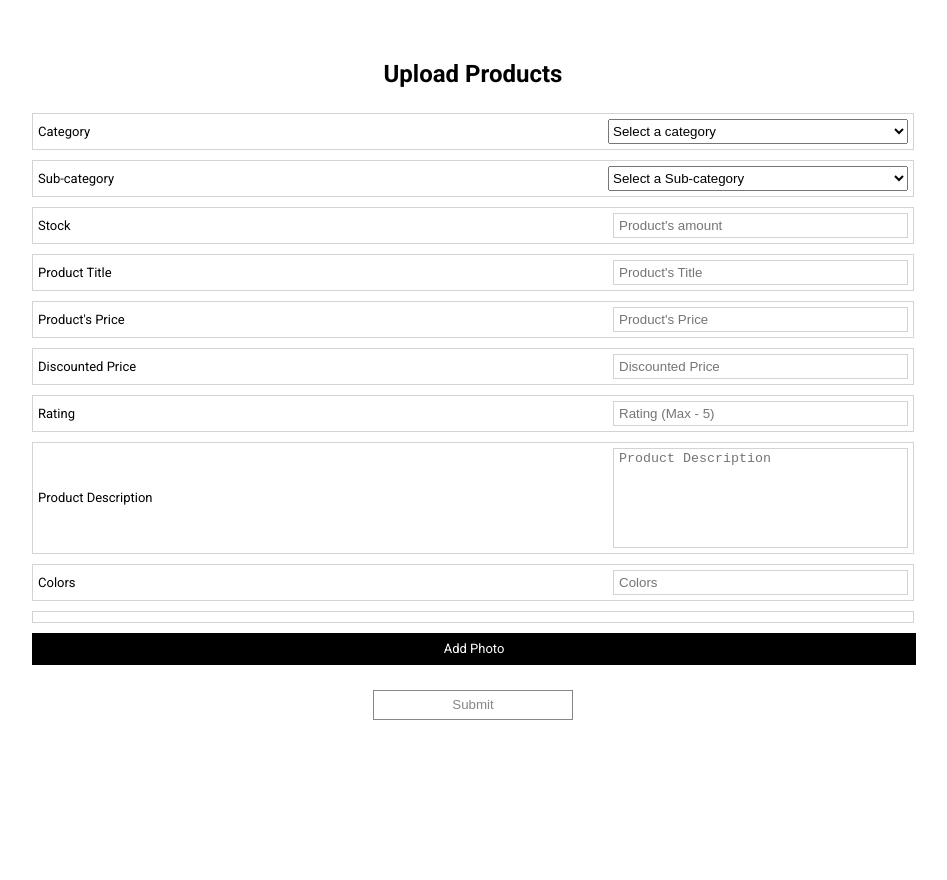
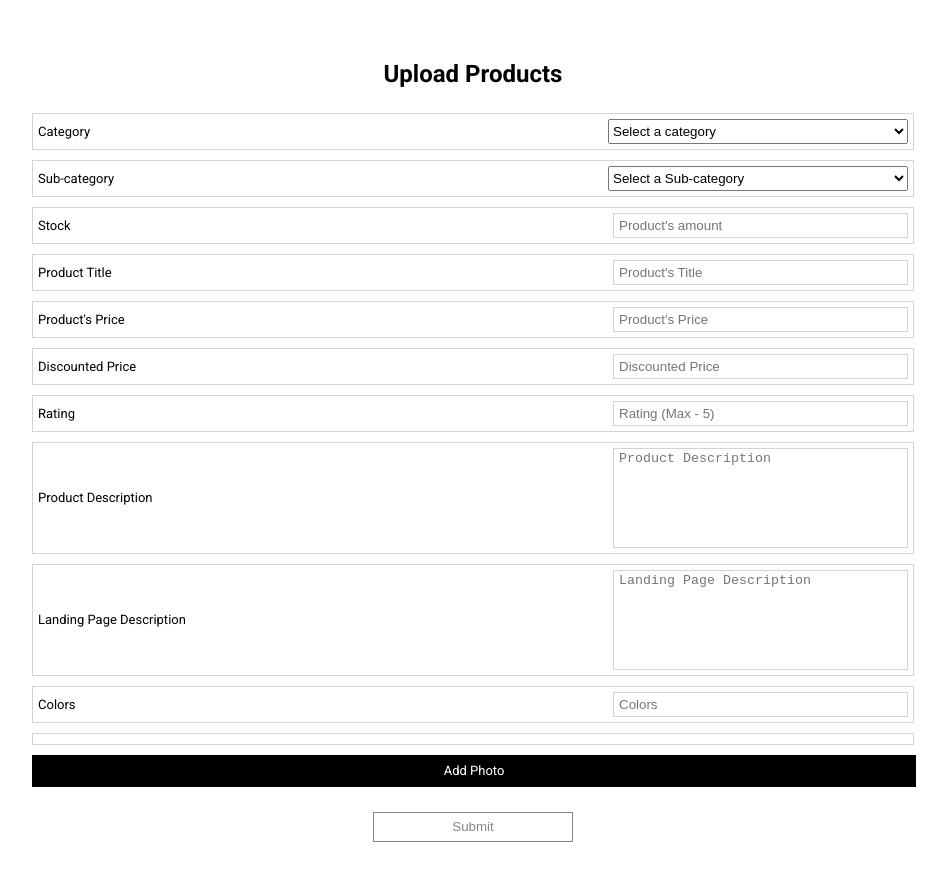
Before and after one commit to Aminur-Rahman-Kanon/boxdelabonita-service-client, a React (Create React App) app: page /upload-products in a window 1280 px wide. Shown: the whole page, without its empty margins (167-1114 px from the left). Before the commit the page ends 800 px from the top, so only its background shows below. Built offline with nearby package versions, Linux system fonts and the light colour scheme.

Commit message:
update schema for landing page

```diff
--- a/src/Components/Pages/Product/ProductContainer/productContainer.jsx
+++ b/src/Components/Pages/Product/ProductContainer/productContainer.jsx
@@ -23,6 +23,7 @@ function ProductContainer({ product }) {
     const [discountPrice, setDiscountPrice] = useState(product.price.discountedPrice);
     const [colors, setColors] = useState(product.color);
     const [description, setDiscription] = useState(product.description);
+    const [landingDescription, setLandingDescription] = useState(product.landingDescription);
     const [spinner, setSpinner] = useState(false);
     const [showRemovePrompt, setShowRemovePrompt] = useState(false);
     const [removeId, setRemoveId] = useState(null);
@@ -30,7 +31,6 @@ function ProductContainer({ product }) {
     const [removeImgStatus, setRemoveImgStatus] = useState('');
     const [removeStatus, setRemoveStatus] = useState(false);
     const [removeProductMsg, setRemoveProductMsg] = useState(false);
-    const [newImgColor, setNewImgColor] = useState('');
     const [showChangeImg, setShowChangeImg] = useState(false);
     const [changeImg, setChangeImg] = useState(null);
     const [changeImgId, setChangeImgId] = useState(null);
@@ -42,8 +42,6 @@ function ProductContainer({ product }) {
     const [showUpdateDetailsMsg, setShowUpdateDetailsMsg] = useState(false);
     const [moreImgs, setMoreImgs] = useState(0);
     const [newColor, setNewColor] = useState([]);
-
-    console.log(colors);
 
     useEffect(() => {
         const imgs = JSON.parse(JSON.stringify(product.img));
@@ -136,6 +134,7 @@ function ProductContainer({ product }) {
         const data = {
             title: title.trim(),
             description: description.trim(),
+            landingDescription: landingDescription.trim(),
             productCategory,
             productSubCategory,
             stock,
@@ -359,6 +358,13 @@ function ProductContainer({ product }) {
                                   value={description}
                                   onChange={(e) => setDiscription(e.target.value)} />
                     </fieldset>
+                    <fieldset className={styles.fieldset}>
+                        <label className={styles.label}>Landing Page Description</label>
+                        <textarea className={styles.textarea}
+                                  placeholder='Landing Page Description'
+                                  value={landingDescription}
+                                  onChange={(e) => setLandingDescription(e.target.value)} />
+                    </fieldset>
                     <div className={styles.displayUpdateMsg} style={showUpdateDetailsMsg ? {display: 'flex'} : {display: 'none'}}>
                         <UpdateMsg status={updateDetailsStatus}/>
                     </div>
--- a/src/Components/Pages/UploadProducts/uploadProducts.jsx
+++ b/src/Components/Pages/UploadProducts/uploadProducts.jsx
@@ -27,6 +27,7 @@ function UploadProducts() {
     const [imgCount, setImgCount] = useState(0);
     const [colors, setColors] = useState([])
     const [description, setDescription] = useState('');
+    const [landingDescription, setLandingDescription] = useState('');
     const [spinner, setSpinner] = useState(false);
     const [status, setStatus] = useState('');
     const [displayMsg, setDisplayMsg] = useState(false);
@@ -70,7 +71,7 @@ function UploadProducts() {
         }
 
         formData.append('data', JSON.stringify({
-            productCategory, productSubCategory, stock, title, productPrice, description, rating, colors
+            productCategory, productSubCategory, stock, title, productPrice, description, landingDescription, rating, colors
          }));
 
         imgs.forEach(img => formData.append('photo', img));
@@ -168,6 +169,12 @@ function UploadProducts() {
                                 onChange={(e) => setDescription(e.target.value.trim())}/>
                     </fieldset>
                     <fieldset className={styles.fieldset}>
+                        <label className={styles.label}>Landing Page Description</label>
+                        <textarea placeholder='Landing Page Description'
+                                className={styles.textarea}
+                                onChange={(e) => setLandingDescription(e.target.value.trim())}/>
+                    </fieldset>
+                    <fieldset className={styles.fieldset}>
                         <label className={styles.label}>Colors</label>
                         <input type="text" className={styles.input} placeholder='Colors' onChange={(e) => setColors(e.target.value.toLowerCase().split(','))}/>
                     </fieldset>
```
